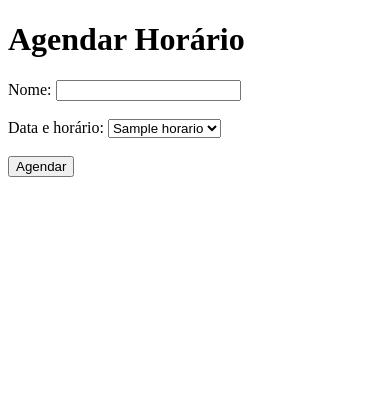
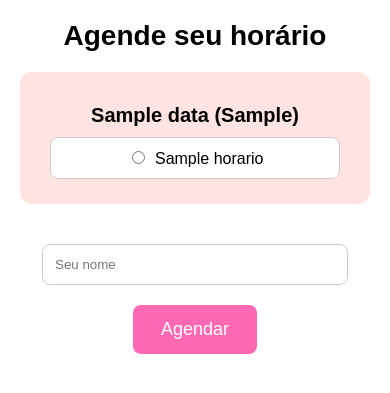
Before and after one commit to fcjsrmc/agendamento-manicure, a Flask app: template templates/agendar.html in a window 390 px wide. Shown: the top 393 px of the page. Run offline with Flask 3, Linux system fonts and the light colour scheme; the template is opened without the code that fills it: most values are stand-ins (such as "Sample title", 1, 10 or a date in 2020).

Commit message:
Layout responsivo e integração com Railway

```diff
--- a/static/style.css
+++ b/static/style.css
@@ -1,18 +1,67 @@
-
 body {
     font-family: Arial, sans-serif;
     margin: 20px;
+    text-align: center;
 }
 
 h1 {
-    color: #c71585;
+    font-size: 28px;
+    margin-bottom: 20px;
 }
 
-form {
-    margin-top: 20px;
+.dia {
+    margin: 20px 0;
+    padding: 15px;
+    background: #ffe4e1;
+    border-radius: 12px;
 }
 
-label, select, input {
-    display: block;
+h2 {
+    font-size: 20px;
     margin-bottom: 10px;
 }
+
+.horario {
+    display: inline-block;
+    margin: 8px;
+    font-size: 16px;
+    background: #fff;
+    padding: 10px 16px;
+    border-radius: 8px;
+    border: 1px solid #ccc;
+}
+
+.horario input {
+    margin-right: 6px;
+}
+
+input[type="text"] {
+    padding: 12px;
+    margin: 20px 0;
+    width: 80%;
+    max-width: 300px;
+    border: 1px solid #ccc;
+    border-radius: 8px;
+}
+
+button {
+    padding: 14px 28px;
+    background: #ff69b4;
+    color: white;
+    border: none;
+    border-radius: 8px;
+    font-size: 18px;
+    cursor: pointer;
+}
+
+button:hover {
+    background: #ff1493;
+}
+
+@media (max-width: 600px) {
+    .horario {
+        display: block;
+        margin: 10px auto;
+        width: 80%;
+    }
+}
--- a/templates/agendar.html
+++ b/templates/agendar.html
@@ -1,18 +1,27 @@
-
 <!DOCTYPE html>
-<html>
-<head><title>Agendar Horário</title></head>
+<html lang="pt">
+<head>
+    <meta charset="UTF-8">
+    <title>Agendamento de Manicure</title>
+    <link rel="stylesheet" href="{{ url_for('static', filename='style.css') }}">
+    <meta name="viewport" content="width=device-width, initial-scale=1.0">
+</head>
 <body>
-<h1>Agendar Horário</h1>
-<form method="post">
-  Nome: <input type="text" name="nome" required><br><br>
-  Data e horário:
-  <select name="horario">
-    {% for horario in horarios_disponiveis %}
-      <option value="{{ horario }}">{{ horario }}</option>
-    {% endfor %}
-  </select><br><br>
-  <input type="submit" value="Agendar">
-</form>
+    <h1>Agende seu horário</h1>
+    <form method="POST">
+        {% for dia in agendamentos %}
+            <div class="dia">
+                <h2>{{ dia.data }} ({{ dia.dia_semana }})</h2>
+                {% for horario in dia.horarios %}
+                    <label class="horario">
+                        <input type="radio" name="data_hora" value="{{ dia.data }} {{ horario }}" required>
+                        {{ horario }}
+                    </label>
+                {% endfor %}
+            </div>
+        {% endfor %}
+        <input type="text" name="cliente" placeholder="Seu nome" required>
+        <button type="submit">Agendar</button>
+    </form>
 </body>
 </html>
```
